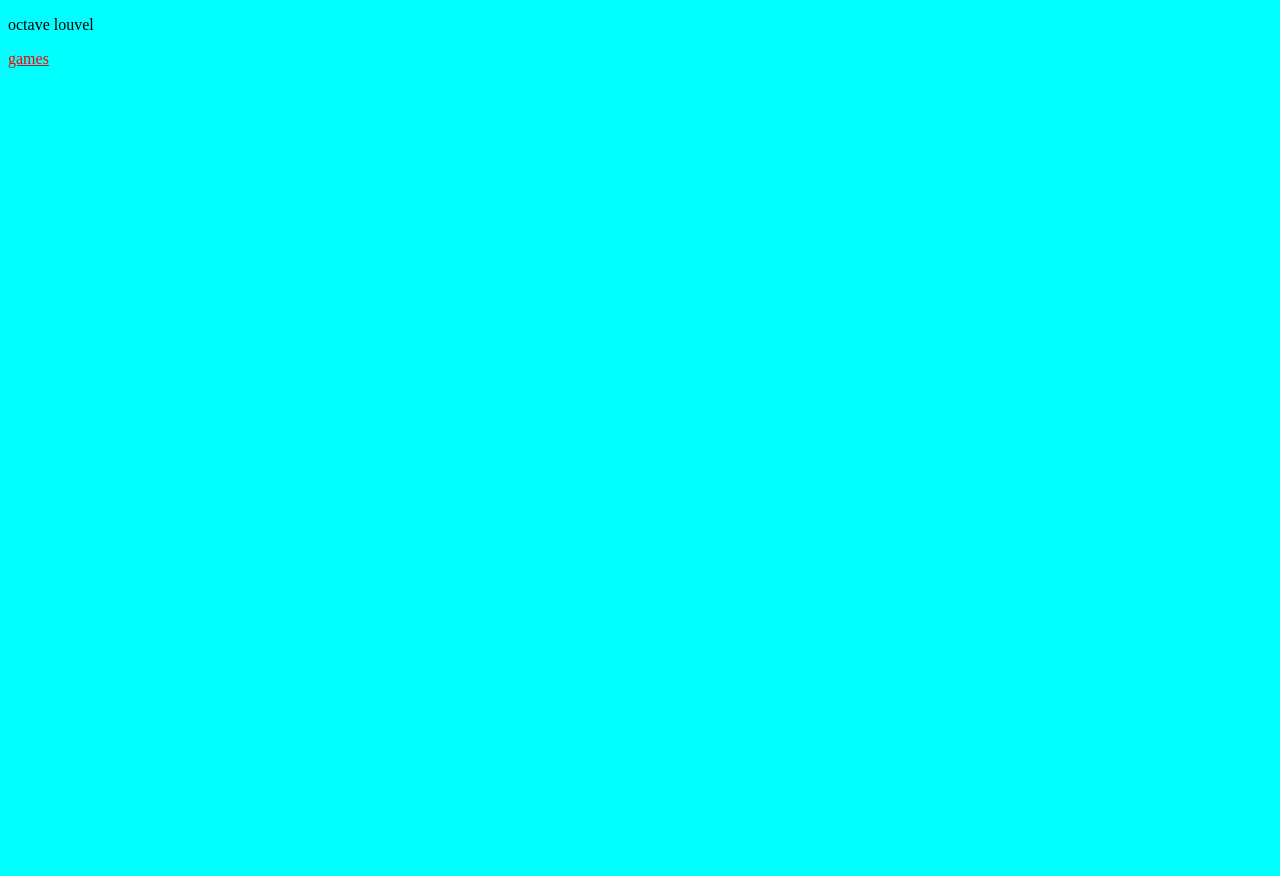
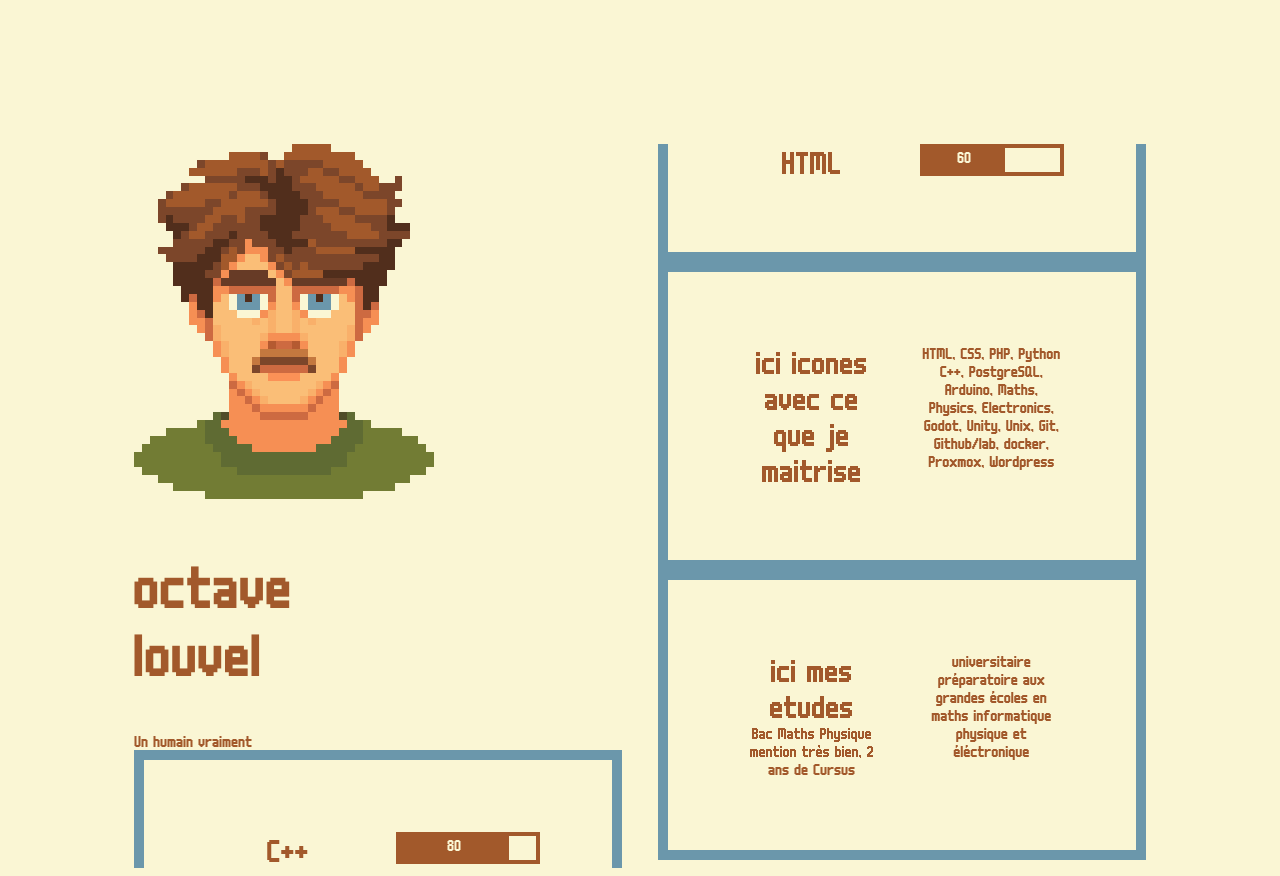
Before and after one commit to OctaveLouvel/website, a plain HTML site: page index.html in a window 1280 px wide. Before the commit the page ends 800 px from the top, so only its background shows below. Drawn offline with Linux system fonts and the light colour scheme.

Commit message:
choix palette et debut de css et html

```diff
--- a/index.html
+++ b/index.html
@@ -5,14 +5,54 @@
     <base href="/">
     <meta content="text/html;charset=utf-8" http-equiv="Content-Type">
     <meta content="utf-8" http-equiv="encoding">
+    <link rel="icon" href="static/img/head.png" style="image-rendering: pixelated">
     <link type="text/css" rel="stylesheet" href="static/css/style.css">
     <title>Octave Louvel</title>
 </head>
 
 <body>
-    <p>
-        octave louvel
-    </p>
-    <a href="/games.html">games</a>
+    <div class="content">
+        <div class="main-box">
+            <img src="static/img/icon.png" alt="Head pixel art">
+            <h1>
+            octave <br>louvel
+            </h1>
+            <p>
+                Un humain vraiment
+            </p>
+        </div>
+
+
+        <div class="box">
+            <div>
+                <h3>C++</h3>
+                <div class="progress-bar">
+                    <div class="inner-progress-bar" style="width:80%">
+                        <p>80</p>
+                    </div>
+                </div>
+            </div>
+
+            <div>
+                <h3>HTML</h3>
+                <div class="progress-bar">
+                    <div class="inner-progress-bar" style="width:60%">
+                        <p>60</p>
+                    </div>
+                </div>
+            </div>
+        </div>
+
+        <div class="box">
+            ici icones avec ce que je maitrise
+            <p>HTML, CSS, PHP, Python C++, PostgreSQL, Arduino, Maths, Physics, Electronics, Godot, Unity, Unix, Git, Github/lab, docker, Proxmox, Wordpress</p>
+        </div>
+
+        <div class="box">
+            ici mes etudes
+            <p>Bac Maths Physique mention très bien, 2 ans de Cursus universitaire préparatoire aux grandes écoles en maths informatique physique et éléctronique</p>
+        </div>
+    </div>
+
 </body>
 </html>
--- a/static/css/style.css
+++ b/static/css/style.css
@@ -1,8 +1,82 @@
-body{
-    background-color: aqua;
+@font-face {
+  font-family: m6x11;
+  src: url(../font/m6x11plus.ttf);
 }
 
+@keyframes myAnim {
+	0% {
+		transform: scale(0.5);
+	}
 
-a{
-    color: red;
+	100% {
+		transform: scale(1);
+	}
 }
+
+body{
+  background-color: #faf6d4;
+  font-size: 36px;
+  font-family: m6x11;
+  color: #a2592b;
+}
+
+p{
+  font-size: 18px;
+  margin: 0;
+}
+
+h1{
+  font-weight: 100;
+  font-size: 68px;
+}
+
+h2{
+  font-weight: 100;
+  font-size: 54px;
+}
+
+h3{
+  margin: 0;
+  font-weight: 100;
+  font-size: 36px;
+}
+
+.content{
+  margin: 4em 10% 0 10%;
+  columns: 2;
+  animation: myAnim 2s ease 0s 1 normal none;
+}
+
+.box{
+  columns: 2;
+  text-align: center;
+  padding: 2em;
+  border: 10px solid #6b97ab;
+}
+
+.box h1{
+  color: #a2592b;
+  font-size: 68px;
+  margin: 0;
+}
+
+.main-box img{
+  width: 300px;
+  image-rendering: optimizeSpeed;
+  image-rendering: pixelated;
+}
+
+.progress-bar{
+  background-color: #faf6d4;
+  height: 24px;
+  border: 4px solid #a2592b;
+}
+
+.inner-progress-bar{
+  background-color: #a2592b;
+  height: 24px;
+}
+
+.inner-progress-bar p{
+  color: #faf6d4;
+}
```
Also changed, not shown: index.js (added), static/font/m6x11plus.ttf (added), static/img/head.png (added), static/img/icon.png (added).
